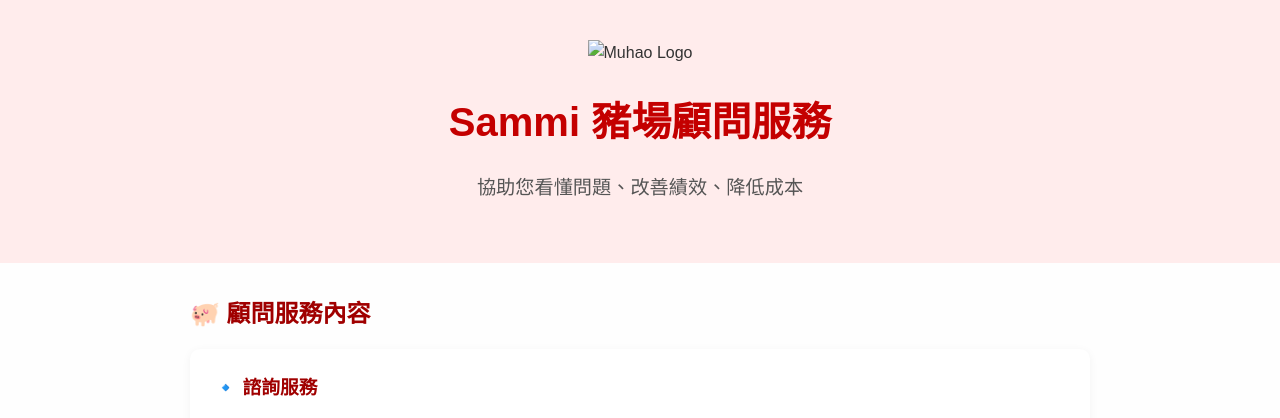
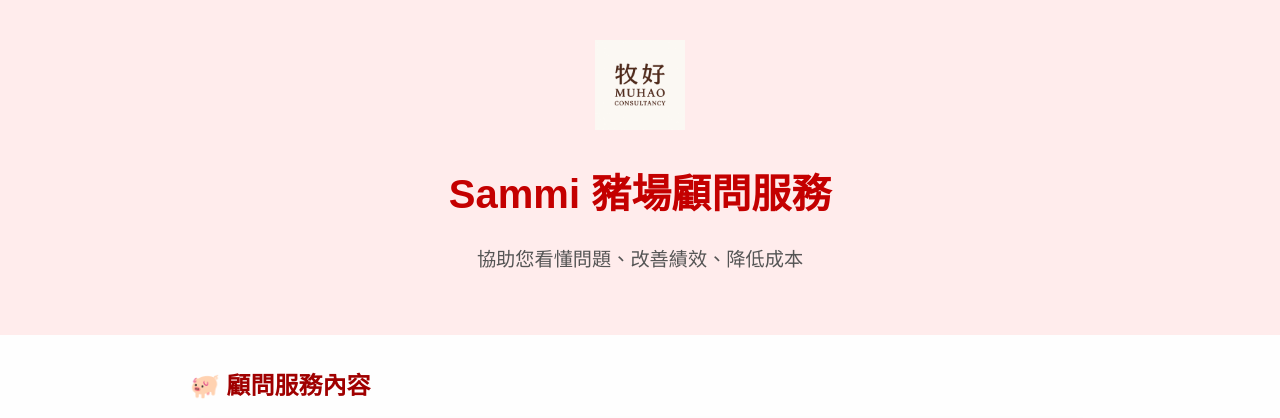
Before and after one commit to sammihuang/muhao, a plain HTML site: page index.html in a window 1280 px wide. Shown: the top 418 px of the page. Drawn offline with Linux system fonts and the light colour scheme.

Commit message:
Update index.html

```diff
--- a/index.html
+++ b/index.html
@@ -85,7 +85,7 @@
 <body>
 
 <header>
-  <img src="images/muhao-logo.png" alt="Muhao Logo" style="height: 90px; max-width: 100%; margin-bottom: 1rem;">
+  <img src="muhao-logo.png" alt="Muhao Logo" style="height: 90px; max-width: 100%; margin-bottom: 1rem;">
   <h1>Sammi 豬場顧問服務</h1>
   <p>協助您看懂問題、改善績效、降低成本</p>
 </header>
```
